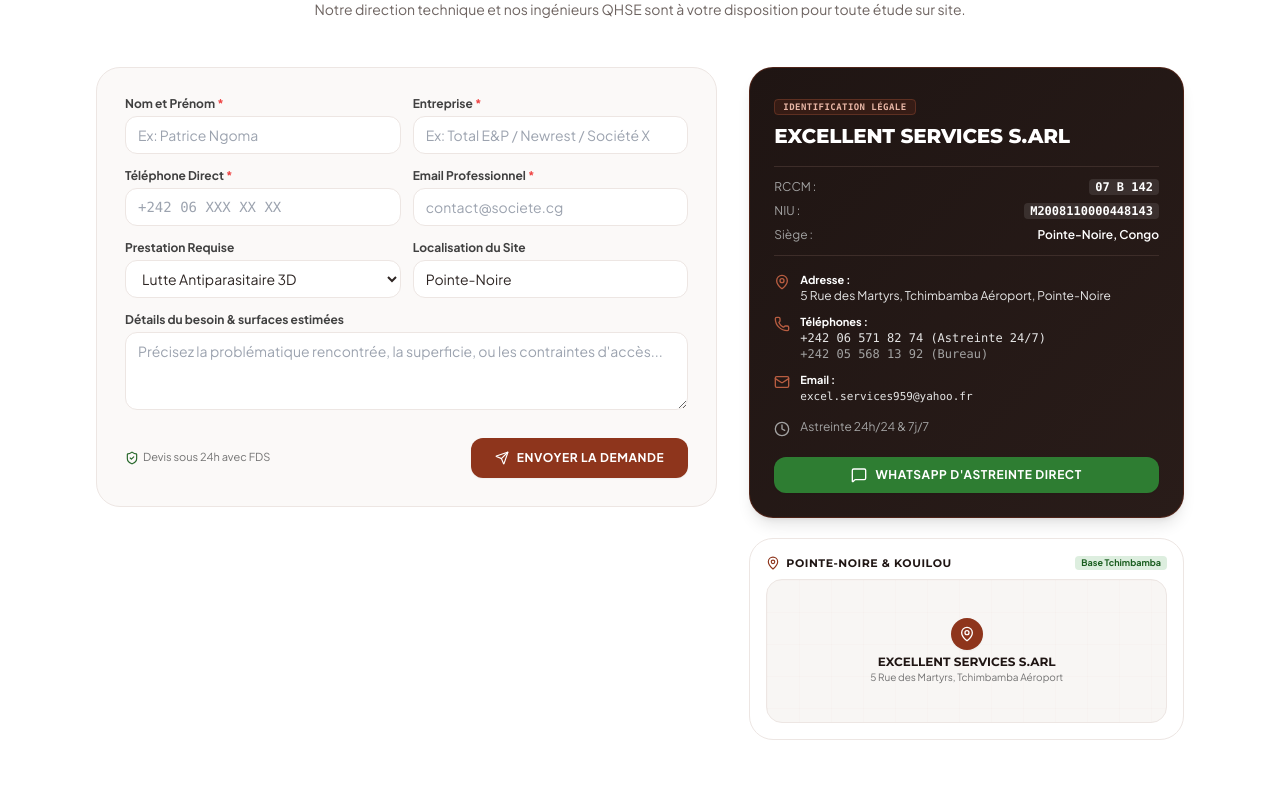
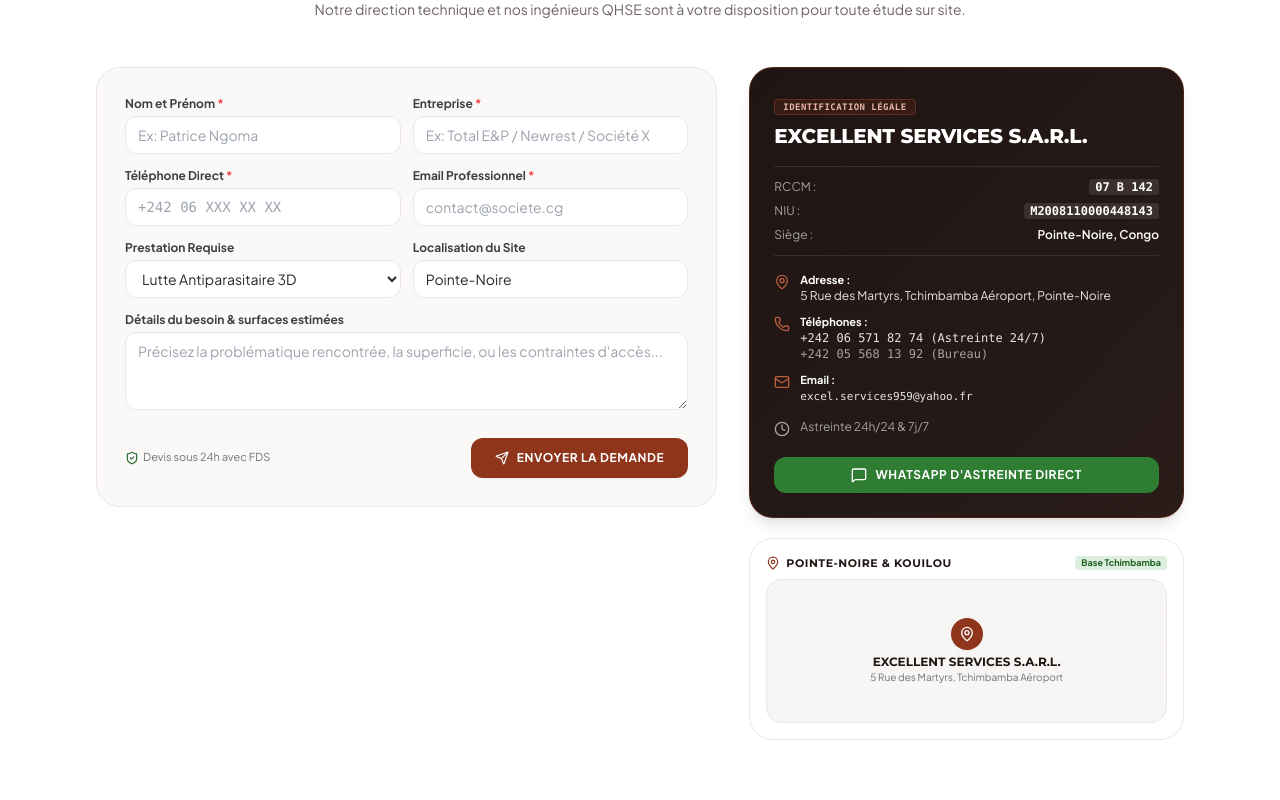
Before and after one commit to Steven23-Ngouala/excellent-services-web, a React (Vite) app: page /contact in a window 1280 px wide. Shown: the part 1440-2240 px from the top of the page. Built offline with nearby package versions, Linux system fonts and the light colour scheme.

Commit message:
fix: correct company legal form spelling to EXCELLENT SERVICES S.A.R.L.

```diff
--- a/index.html
+++ b/index.html
@@ -7,7 +7,7 @@
     <title>EXCELLENT SERVICES | Hygiène 3D, Assainissement Industriel & Solutions QHSE Congo</title>
     <meta name="description" content="Leader en Dératisation, Désinsectisation, Désinfection (3D), Déserpentisation et Assainissement Industriel en République du Congo. Partenaire certifié QHSE des secteurs pétrolier, offshore, maritime et tertiaire à Pointe-Noire." />
     <meta name="keywords" content="Dératisation Pointe-Noire, QHSE Congo, Désinsectisation offshore, Assainissement industriel Congo, Déserpentisation Pointe-Noire, Traitement 3D Congo, Bâches à eau, Curage industriel, Total E&P Congo, Newrest Congo" />
-    <meta name="author" content="EXCELLENT SERVICES S.ARL" />
+    <meta name="author" content="EXCELLENT SERVICES S.A.R.L." />
     <meta property="og:title" content="EXCELLENT SERVICES | L'Excellence Opérationnelle QHSE & Hygiène 3D" />
     <meta property="og:description" content="Partenaire de confiance pour la lutte antiparasitaire, l'assainissement et la déserpentisation de haute précision pour sites industriels, offshore et tertiaires." />
     <meta property="og:type" content="website" />
--- a/src/components/home/ContactSection.tsx
+++ b/src/components/home/ContactSection.tsx
@@ -338,7 +338,7 @@ Merci de nous contacter pour établir la proposition commerciale.`;
                   </div>
                   <div>
                     <div className="font-heading font-bold text-xs text-dark">
-                      EXCELLENT SERVICES S.ARL
+                      EXCELLENT SERVICES S.A.R.L.
                     </div>
                     <div className="text-[10px] text-neutral-500">
                       5 Rue des Martyrs, Tchimbamba Aéroport
--- a/src/components/layout/Navbar.tsx
+++ b/src/components/layout/Navbar.tsx
@@ -102,7 +102,7 @@ export const Navbar: React.FC = () => {
             <div className="relative w-10 h-10 sm:w-11 sm:h-11 rounded-xl overflow-hidden shadow-xs border border-primary-500 bg-white p-0.5 flex-shrink-0 group-hover:scale-105 transition-transform">
               <img
                 src="/logo.jpeg"
-                alt="Logo EXCELLENT SERVICES S.ARL"
+                alt="Logo EXCELLENT SERVICES S.A.R.L."
                 className="w-full h-full object-contain"
                 onError={(e) => {
                   (e.target as HTMLElement).style.display = 'none';
--- a/src/data/companyInfo.ts
+++ b/src/data/companyInfo.ts
@@ -1,6 +1,6 @@
 export const COMPANY_INFO = {
   name: "EXCELLENT SERVICES",
-  legalName: "EXCELLENT SERVICES S.ARL",
+  legalName: "EXCELLENT SERVICES S.A.R.L.",
   tagline: "L'Excellence Opérationnelle en Hygiène 3D, Assainissement & Solutions QHSE",
   shortDesc: "Partenaire certifié QHSE des leaders de l'industrie, du secteur pétrolier offshore/onshore, du maritime, de la logistique et du tertiaire en République du Congo.",
 
```
